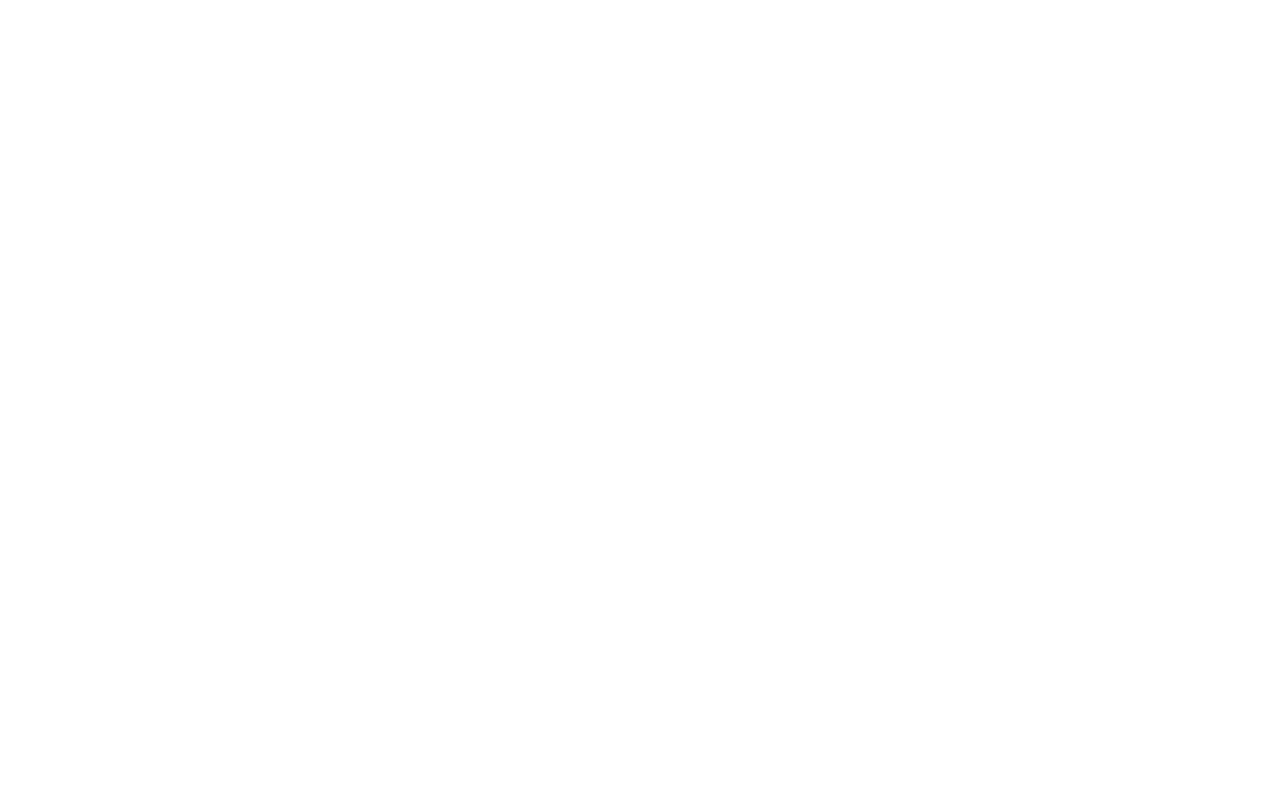
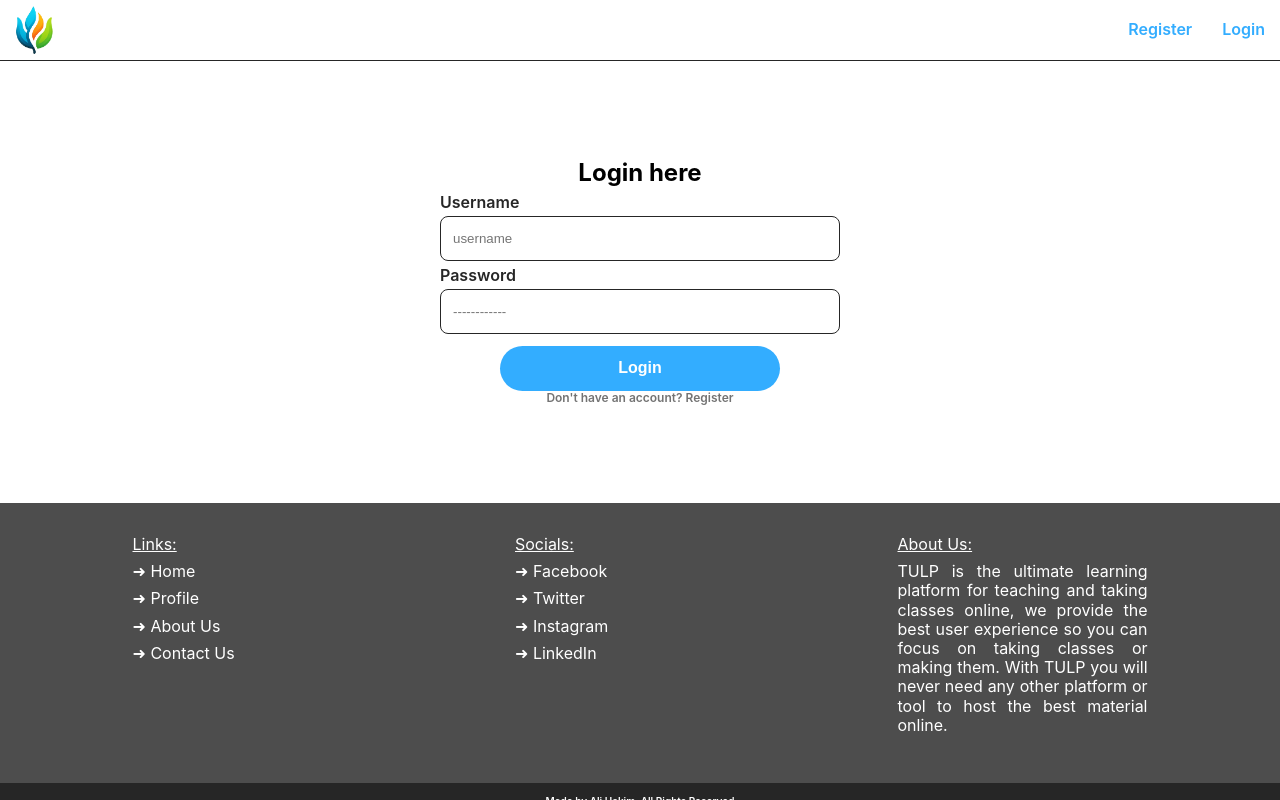
Before and after one commit to AliHakim773/TULP, a React (Vite) app in the folder tulp-frontend/: page /login in a window 1280 px wide. Built offline with nearby package versions, Linux system fonts and the light colour scheme; no server answers.

Commit message:
added login Page

```diff
--- /dev/null
+++ b/tulp-frontend/src/components/LoginForm/index.jsx
@@ -0,0 +1,48 @@
+import React from "react"
+import "./styles.css"
+import InputField from "../Base/InputField"
+import { Link } from "react-router-dom"
+import Error from "../Base/Error"
+import SubmitButton from "../Base/SubmitButton"
+import useLoginLogic from "./useLoginLogic"
+
+const LoginForm = () => {
+  const { inputs, error, HandleOnInputChange, HandleOnSubmit } = useLoginLogic()
+
+  return (
+    <section className='login-section w-100 flex column center'>
+      <h2 className='semmi-bold'>Login here</h2>
+      <form className='login-form'>
+        <div className='login-inputs'>
+          {inputs.map((input) => {
+            return (
+              <InputField
+                text={input.text}
+                id={input.id}
+                type={input.type}
+                placeholder={input.placeholder}
+                key={input.id}
+                value={input.value}
+                handleOnChange={HandleOnInputChange}
+              />
+            )
+          })}
+          <Error msg={error.msg} hidden={error.hidden} />
+        </div>
+        <div className='login-submit flex column center w-100'>
+          <div className='login-submit-btn'>
+            <SubmitButton text='Login' handleOnClick={HandleOnSubmit} />
+          </div>
+          <span className='note'>
+            Don't have an account?{" "}
+            <Link className='link' to={"/register"}>
+              Register
+            </Link>
+          </span>
+        </div>
+      </form>
+    </section>
+  )
+}
+
+export default LoginForm
--- /dev/null
+++ b/tulp-frontend/src/components/LoginForm/styles.css
@@ -0,0 +1,19 @@
+.login-form {
+  width: 400px;
+}
+
+.login-inputs > * {
+  margin-top: 5px;
+}
+
+.login-section {
+  padding-block: 3rem;
+  height: calc(100vh - 358px);
+}
+
+.login-submit {
+  margin-top: 0.75rem;
+}
+.login-submit-btn {
+  width: 70%;
+}
--- /dev/null
+++ b/tulp-frontend/src/components/LoginForm/useLoginLogic.js
@@ -0,0 +1,65 @@
+import { useState } from "react"
+import { errorBlink } from "../../core/helpers/errorBlink"
+import { authAPI } from "../../core/api/auth"
+import { local } from "../../core/helpers/localstorage"
+import { useNavigate } from "react-router-dom"
+import { useDispatch } from "react-redux"
+import { setUser } from "../../core/redux/userSlice"
+
+const useLoginLogic = () => {
+  const dispatch = useDispatch()
+  const navigate = useNavigate()
+  const [error, setError] = useState({ msg: "", hidden: true })
+
+  const [values, setValues] = useState({
+    username: "",
+    password: "",
+  })
+
+  const inputs = [
+    {
+      text: "Username",
+      id: "username",
+      type: "text",
+      placeholder: "username",
+      value: values.username,
+    },
+    {
+      text: "Password",
+      id: "password",
+      type: "password",
+      placeholder: "------------",
+      value: values.password,
+    },
+  ]
+
+  const HandleOnInputChange = (e) => {
+    setValues({ ...values, [e.target.id]: e.target.value })
+  }
+
+  const HandleOnSubmit = async () => {
+    if (!values.username || !values.password) {
+      errorBlink(setError, "All fields are required")
+      return
+    }
+    try {
+      const res = await authAPI.login(values)
+      const token = `Bearer ${res.token}`
+      local("token", token)
+
+      dispatch(setUser(res.user))
+      navigate("/")
+    } catch (e) {
+      errorBlink(setError, e.response.data.message)
+    }
+  }
+
+  return {
+    inputs,
+    HandleOnInputChange,
+    HandleOnSubmit,
+    error,
+  }
+}
+
+export default useLoginLogic
--- a/tulp-frontend/src/pages/LoginPage/index.jsx
+++ b/tulp-frontend/src/pages/LoginPage/index.jsx
@@ -1,8 +1,14 @@
 import React from "react"
 import "./styles.css"
+import BasicLayout from "../../components/UI/BasicLayout"
+import LoginForm from "../../components/LoginForm"
 
 const LoginPage = () => {
-  return <div></div>
+  return (
+    <BasicLayout>
+      <LoginForm />
+    </BasicLayout>
+  )
 }
 
 export default LoginPage
```
